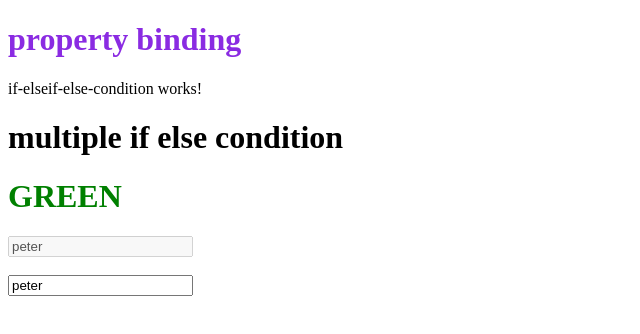
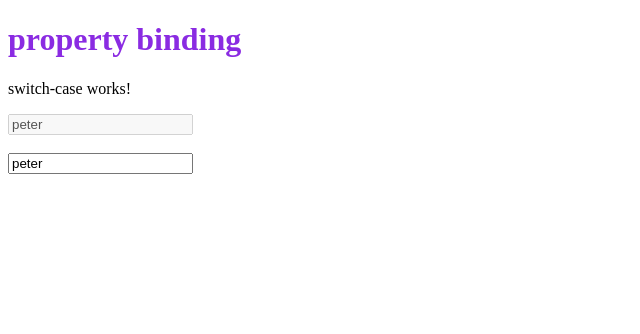
Before and after one commit to Datta0509/ng_style, an Angular app: page / in a window 1280 px wide. Shown: the top 334 px of the page, without its empty margins (0-640 px from the left). Built offline with nearby package versions, Linux system fonts and the light colour scheme.

Commit message:
new component called switch case created

```diff
--- a/src/app/app.component.html
+++ b/src/app/app.component.html
@@ -1,6 +1,7 @@
 <h1 class="heading" > {{title}} </h1>
 <!-- <app-if-else-condition></app-if-else-condition> -->
-<app-if-elseif-else-condition></app-if-elseif-else-condition>
+<!-- <app-if-elseif-else-condition></app-if-elseif-else-condition> -->
+<app-switch-case></app-switch-case>
 <!-- below line is example of interpolation -->
 <input type="text" name="username" value="{{name}}"  disabled='{{disabled}}' />
 <!-- interpolation only accepts string or numerical value , it doesn't accept boolean value -->
--- a/src/app/app.module.ts
+++ b/src/app/app.module.ts
@@ -6,6 +6,7 @@ import { AppComponent } from './app.component';
 import { LoginComponent } from './login/login.component';
 import { IfElseConditionComponent } from './if-else-condition/if-else-condition.component';
 import { IfElseifElseConditionComponent } from './if-elseif-else-condition/if-elseif-else-condition.component';
+import { SwitchCaseComponent } from './switch-case/switch-case.component';
 
 
 @NgModule({
@@ -13,7 +14,8 @@ import { IfElseifElseConditionComponent } from './if-elseif-else-condition/if-el
     AppComponent,
     LoginComponent,
     IfElseConditionComponent,
-    IfElseifElseConditionComponent
+    IfElseifElseConditionComponent,
+    SwitchCaseComponent
 
   ],
   imports: [
--- /dev/null
+++ b/src/app/switch-case/switch-case.component.html
@@ -0,0 +1 @@
+<p>switch-case works!</p>
```
Also changed, not shown: src/app/switch-case/switch-case.component.ts (added, +10 -0 lines), src/app/switch-case/switch-case.component.css (added), 1 other file (tests, documents, lock files or other folders).
